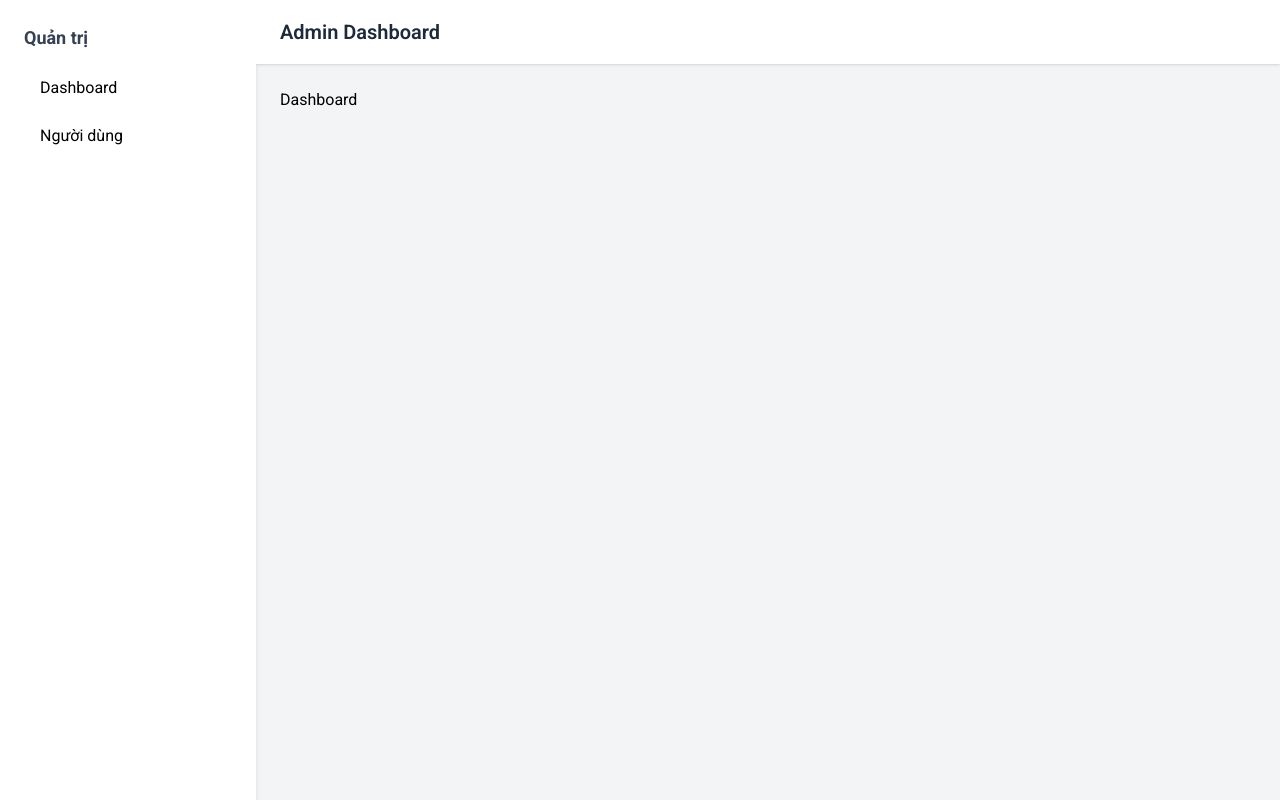
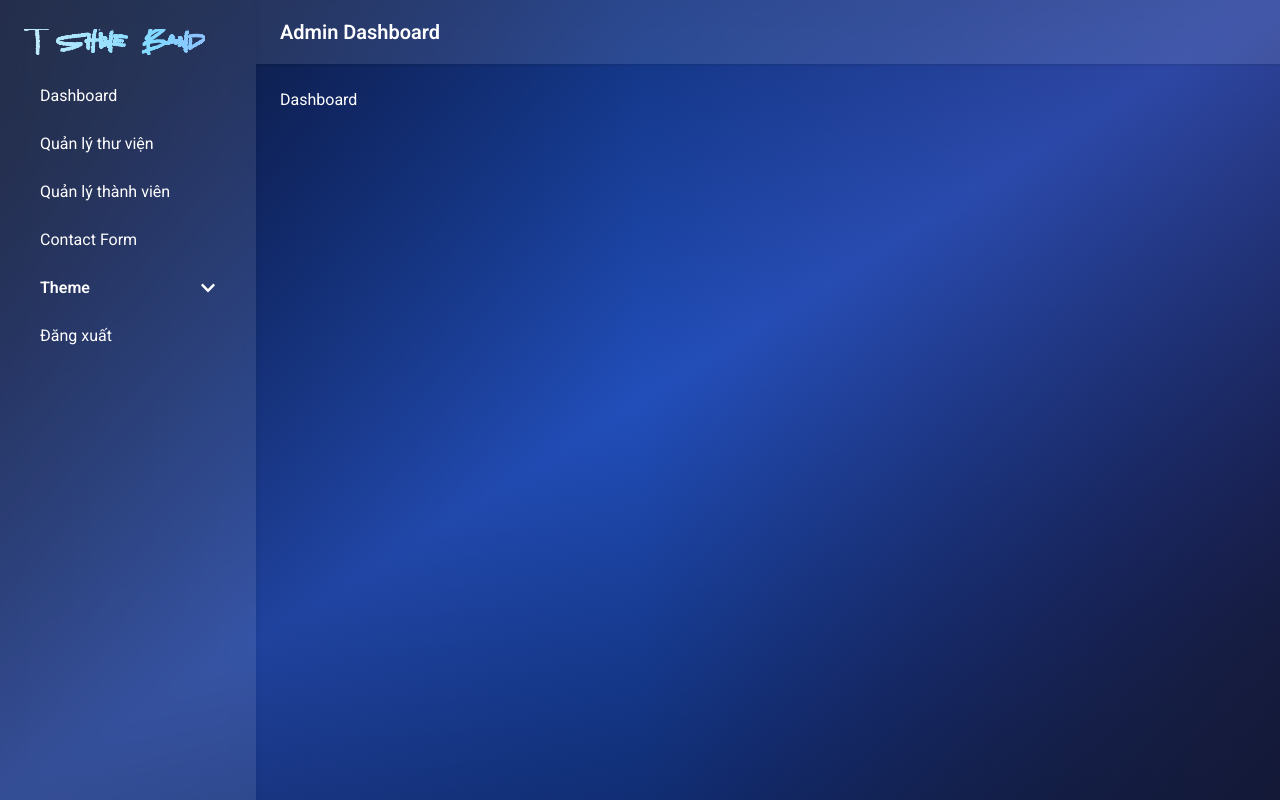
Before and after one commit to Otobi99/t-shine-band, a React (Vite) app in the folder client/: page /admin in a window 1280 px wide. Built offline with nearby package versions, Linux system fonts and the light colour scheme; a web font is replaced by a local one.

Commit message:
Done admin layout

```diff
--- a/client/src/App.jsx
+++ b/client/src/App.jsx
@@ -12,34 +12,34 @@ import Contact from "./pages/public/Contact"
 import About from "./pages/public/About"
 import Library from "./pages/public/Library"
 
+//   useEffect(() => {
+//   const handleContextMenu = (e) => e.preventDefault();
+//   const handleKeyDown = (e) => {
+//     if (
+//       (e.ctrlKey && e.key === "c") || // Ctrl+C
+//       (e.ctrlKey && e.key === "u") || // Ctrl+U
+//       (e.ctrlKey && e.key === "s") || // Ctrl+S
+//       (e.ctrlKey && e.key === "p") || // Ctrl+P
+//       (e.metaKey && e.key === "c")    // Cmd+C (Mac)
+//     ) {
+//       e.preventDefault();
+//     }
+//   };
 
+//   document.addEventListener("contextmenu", handleContextMenu);
+//   document.addEventListener("keydown", handleKeyDown);
+
+//   return () => {
+//     document.removeEventListener("contextmenu", handleContextMenu);
+//     document.removeEventListener("keydown", handleKeyDown);
+//   };
+// }, []);
 
 const App = () => {
   useEffect(() => {
     AOS.init({ duration: 800, once: true });
   }, []);
-  useEffect(() => {
-  const handleContextMenu = (e) => e.preventDefault();
-  const handleKeyDown = (e) => {
-    if (
-      (e.ctrlKey && e.key === "c") || // Ctrl+C
-      (e.ctrlKey && e.key === "u") || // Ctrl+U
-      (e.ctrlKey && e.key === "s") || // Ctrl+S
-      (e.ctrlKey && e.key === "p") || // Ctrl+P
-      (e.metaKey && e.key === "c")    // Cmd+C (Mac)
-    ) {
-      e.preventDefault();
-    }
-  };
 
-  document.addEventListener("contextmenu", handleContextMenu);
-  document.addEventListener("keydown", handleKeyDown);
-
-  return () => {
-    document.removeEventListener("contextmenu", handleContextMenu);
-    document.removeEventListener("keydown", handleKeyDown);
-  };
-}, []);
   return (
     <Routes>
         <Route element={<PublicLayout/>}>
--- a/client/src/components/admin/Sidebar.jsx
+++ b/client/src/components/admin/Sidebar.jsx
@@ -1,17 +1,34 @@
 import { NavLink } from 'react-router-dom';
+import { useState } from 'react';
+import { FaChevronDown, FaChevronUp } from 'react-icons/fa';
+import Logo from '../common/Logo';
 
-const Sidebar = () => {
+const Sidebar = ({ isOpen, onClose }) => {
+  const [themeOpen, setThemeOpen] = useState(false);
+
+  const linkClass =
+    'block px-4 py-2 rounded transition duration-300 hover:bg-white/20 text-white';
+  const activeClass =
+    'bg-white/30 font-semibold shadow-md';
+
   return (
-    <nav className="h-full p-6 space-y-4">
-      <h2 className="text-lg font-bold text-gray-700">Quản trị</h2>
+    <div
+      className={`fixed top-0 left-0 h-screen w-64 bg-white/10 backdrop-blur-md shadow-md z-50 transform transition-transform duration-300
+        ${isOpen ? 'translate-x-0' : '-translate-x-full'} md:translate-x-0 md:static md:h-auto`}
+    >
+      <nav className="h-full p-6 space-y-6">
+        {/* Logo */}
+        <div className="mb-4">
+          <Logo />
+        </div>
+
+        {/* Navigation */}
         <ul className="space-y-2">
           <li>
             <NavLink
               to="/admin/dashboard"
               className={({ isActive }) =>
-              `block px-4 py-2 rounded hover:bg-blue-100 ${
-                isActive ? 'bg-blue-200 font-semibold' : ''
-              }`
+                `${linkClass} ${isActive ? activeClass : ''}`
               }
             >
               Dashboard
@@ -19,19 +36,103 @@ const Sidebar = () => {
           </li>
           <li>
             <NavLink
+              to="/admin/library"
+              className={({ isActive }) =>
+                `${linkClass} ${isActive ? activeClass : ''}`
+              }
+            >
+              Quản lý thư viện
+            </NavLink>
+          </li>
+          <li>
+            <NavLink
               to="/admin/users"
               className={({ isActive }) =>
-              `block px-4 py-2 rounded hover:bg-blue-100 ${
-                isActive ? 'bg-blue-200 font-semibold' : ''
-              }`
+                `${linkClass} ${isActive ? activeClass : ''}`
               }
             >
-            Người dùng
+              Quản lý thành viên
             </NavLink>
           </li>
-        {/* Thêm các mục khác nếu cần */}
+          <li>
+            <NavLink
+              to="/admin/contact"
+              className={({ isActive }) =>
+                `${linkClass} ${isActive ? activeClass : ''}`
+              }
+            >
+              Contact Form
+            </NavLink>
+          </li>
+
+          {/* Dropdown Theme */}
+          <li>
+            <button
+              onClick={() => setThemeOpen(!themeOpen)}
+              className="w-full flex items-center justify-between px-4 py-2 rounded hover:bg-white/20 transition duration-300 font-semibold text-white"
+            >
+              <span>Theme</span>
+              {themeOpen ? <FaChevronUp /> : <FaChevronDown />}
+            </button>
+            {themeOpen && (
+              <ul className="mt-2 ml-4 space-y-2">
+                <li>
+                  <NavLink
+                    to="/admin/theme/home"
+                    className={({ isActive }) =>
+                      `${linkClass} ${isActive ? activeClass : ''}`
+                    }
+                  >
+                    Home
+                  </NavLink>
+                </li>
+                <li>
+                  <NavLink
+                    to="/admin/theme/about"
+                    className={({ isActive }) =>
+                      `${linkClass} ${isActive ? activeClass : ''}`
+                    }
+                  >
+                    About
+                  </NavLink>
+                </li>
+                <li>
+                  <NavLink
+                    to="/admin/theme/library"
+                    className={({ isActive }) =>
+                      `${linkClass} ${isActive ? activeClass : ''}`
+                    }
+                  >
+                    Thư viện
+                  </NavLink>
+                </li>
+              </ul>
+            )}
+          </li>
+
+          {/* Đăng xuất */}
+          <li>
+            <NavLink
+              to="/logout"
+              className={({ isActive }) =>
+                `${linkClass} ${isActive ? activeClass : ''}`
+              }
+            >
+              Đăng xuất
+            </NavLink>
+          </li>
         </ul>
       </nav>
+
+      {/* Nút đóng sidebar trên mobile */}
+      <button
+        onClick={onClose}
+        className="absolute top-4 right-4 text-white text-xl md:hidden"
+        aria-label="Đóng sidebar"
+      >
+        ✕
+      </button>
+    </div>
   );
 };
 
--- a/client/src/layouts/AdminLayout.jsx
+++ b/client/src/layouts/AdminLayout.jsx
@@ -1,24 +1,36 @@
+import { useState } from 'react';
+import Sidebar from '../components/admin/Sidebar';
 import { Outlet } from 'react-router-dom';
-import Sidebar from '../components/admin/Sidebar';
 
 const AdminLayout = () => {
+  const [sidebarOpen, setSidebarOpen] = useState(false);
+
   return (
-    <div className="flex h-screen bg-gray-100">
+    <div className="relative flex h-screen text-white bg-gradient-to-r from-[#1e3a8a] via-[#2563eb] to-[#3f51b5]">
+      <div className="absolute inset-0 bg-gradient-to-br from-black/60 via-[#1e3a8a]/50 to-black/70 z-0"></div>
+
       {/* Sidebar */}
-      <aside className="w-64 bg-white shadow-md">
-        <Sidebar />
-      </aside>
+      <Sidebar isOpen={sidebarOpen} onClose={() => setSidebarOpen(false)} />
 
       {/* Main content */}
-      <div className="flex-1 flex flex-col overflow-hidden">
+      <div className="flex-1 flex flex-col ml-0 relative z-10">
         {/* Header */}
-        <header className="h-16 bg-white shadow flex items-center px-6">
-          <h1 className="text-xl font-semibold text-gray-800">Admin Dashboard</h1>
+        <header className="h-16 bg-white/10 backdrop-blur-md shadow flex items-center justify-between px-6">
+          <h1 className="text-xl font-semibold text-white">Admin Dashboard</h1>
+          <button
+            className="md:hidden text-white text-2xl"
+            onClick={() => setSidebarOpen(true)}
+            aria-label="Mở sidebar"
+          >
+            ☰
+          </button>
         </header>
 
         {/* Page content */}
-        <main className="flex-1 overflow-y-auto p-6">
-          <Outlet />
+        <main className="flex-1 overflow-y-auto relative">
+          <div className="relative z-10 p-6 min-h-full">
+            <Outlet />
+          </div>
         </main>
       </div>
     </div>
```
Lines whose indentation alone changed are shown as unchanged.
